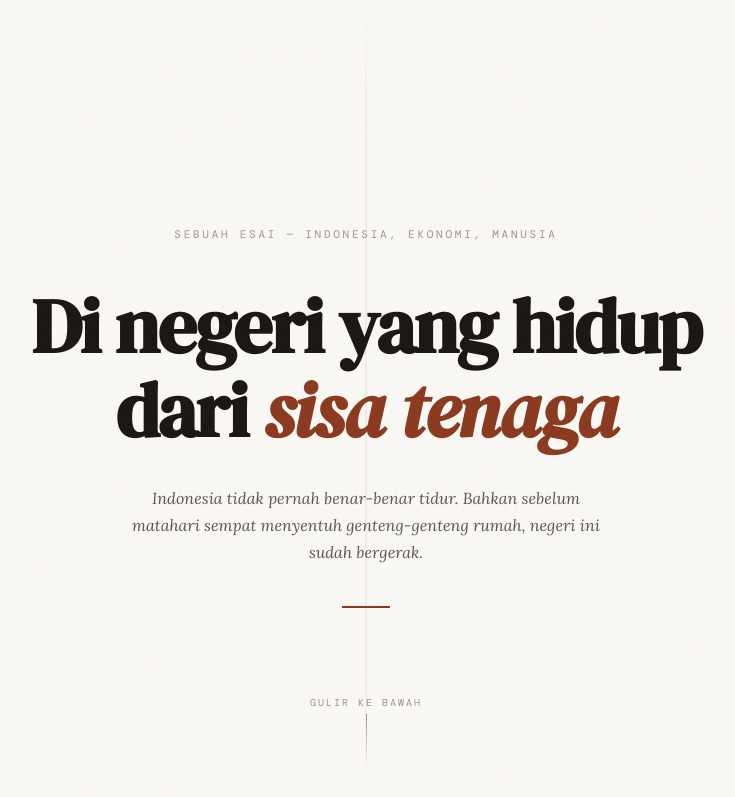
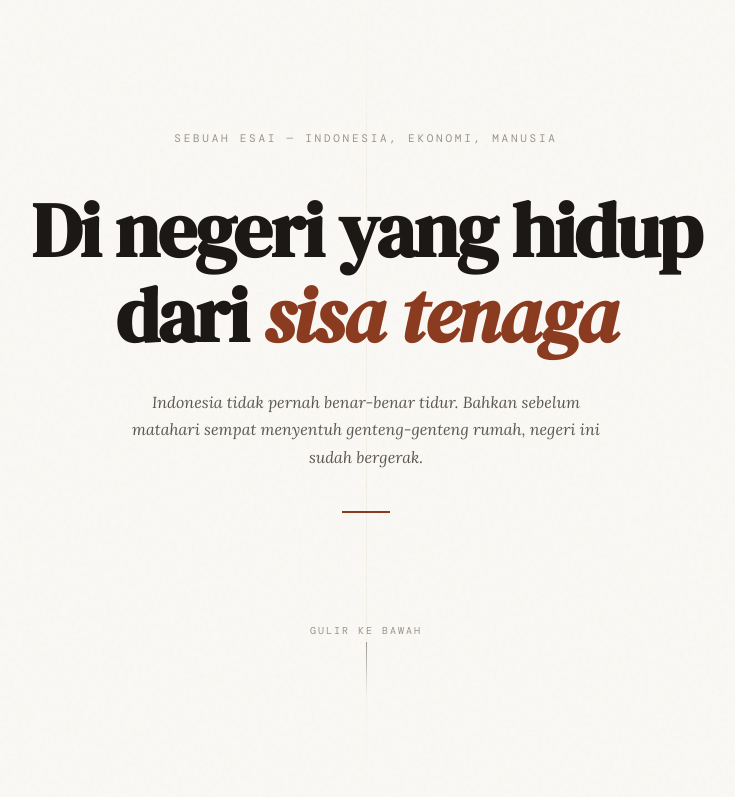
Before and after one commit to pandhup/negeri-sisa-tenaga, a plain HTML site: page index.html in a window 1280 px wide. Shown: the top 797 px of the page, without its empty margins (274-1009 px from the left). Drawn offline with nearby package versions, Linux system fonts and the light colour scheme.

Commit message:
Update index.html

```diff
--- a/index.html
+++ b/index.html
@@ -36,18 +36,6 @@
     max-width: 100vw;
   }
 
-  .hero-bg-line {
-    position: fixed;
-    left: 50%;
-    top: 0;
-    bottom: 0;
-    width: 1px;
-    background: linear-gradient(to bottom, transparent, var(--paper-accent) 20%, var(--paper-accent) 80%, transparent);
-    transform: translateX(-50%);
-    pointer-events: none;
-    z-index: 0;
-  }
-
   body::before {
     content: '';
     position: fixed;
@@ -58,19 +46,30 @@
     opacity: 0.5;
   }
 
+  body::after {
+    content: '';
+    position: fixed;
+    top: 0;
+    bottom: 0;
+    left: calc(50vw - 0.5px);
+    width: 1px;
+    background: linear-gradient(to bottom, transparent, var(--paper-accent) 20%, var(--paper-accent) 80%, transparent);
+    pointer-events: none;
+    z-index: -1;
+    opacity: 0.35;
+  }
+
   .hero {
     min-height: 100vh;
     display: flex;
     flex-direction: column;
     align-items: center;
     justify-content: center;
-    padding: 8rem 2rem 6rem;
+    padding: 8rem 2rem 7rem;
     position: relative;
     text-align: center;
     overflow: hidden;
     width: 100%;
-    left: 0;
-    right: 0;
   }
 
 
@@ -126,12 +125,7 @@
   }
 
   .scroll-hint {
-    position: absolute;
-    bottom: 2.5rem;
-    left: 0;
-    right: 0;
-    margin: 0 auto;
-    width: fit-content;
+    margin-top: auto;
     font-family: var(--mono);
     font-size: 10px;
     letter-spacing: 0.2em;
@@ -375,7 +369,6 @@
 <div id="progress"></div>
 
 <section class="hero">
-  <div class="hero-bg-line"></div>
   <div class="hero-label">Sebuah esai — Indonesia, ekonomi, manusia</div>
   <h1 class="hero-title">Di negeri yang hidup dari <em>sisa tenaga</em></h1>
   <p class="hero-subtitle">Indonesia tidak pernah benar-benar tidur. Bahkan sebelum matahari sempat menyentuh genteng-genteng rumah, negeri ini sudah bergerak.</p>
@@ -523,10 +516,17 @@
 
 <script>
   const progress = document.getElementById('progress');
+  const style = document.createElement('style');
+  document.head.appendChild(style);
+
   window.addEventListener('scroll', () => {
     const scrolled = window.scrollY;
     const total = document.body.scrollHeight - window.innerHeight;
     progress.style.width = (scrolled / total * 100) + '%';
+
+    const vh = window.innerHeight;
+    const lineOpacity = Math.max(0, 0.35 - (scrolled / vh) * 0.35);
+    style.textContent = `body::after { opacity: ${lineOpacity} !important; }`;
   });
 
   const sections = document.querySelectorAll('.section');
```
